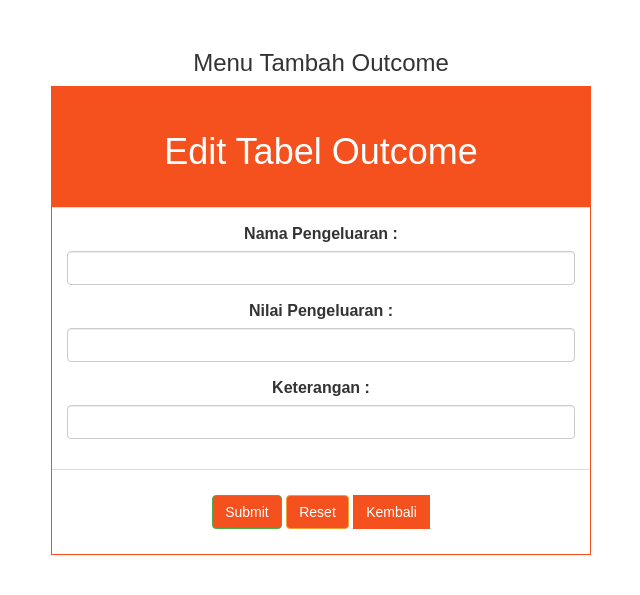
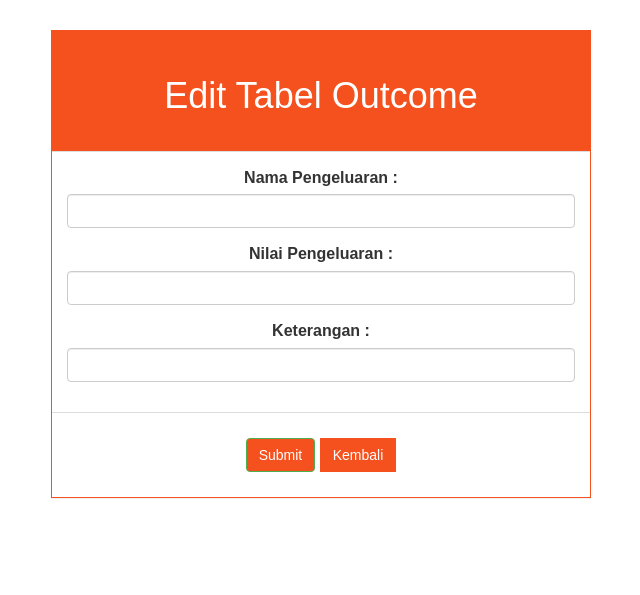
Before and after one commit to adithdwie/OutcomePDO, a PHP site: page /edit.php in a window 1280 px wide. Shown: the part 50-645 px from the top of the page, without its empty margins (319-959 px from the left). Run offline with PHP 8.4, Linux system fonts and the light colour scheme; data that the repository does not hold is empty.

Commit message:
Outcome PDO v1.2

```diff
--- a/action_insert.php
+++ b/action_insert.php
@@ -15,5 +15,8 @@ try {
 } catch (Exception $e) {
     $e->getMessage();
 }
-
+if ($outcome){
+       header('location:index.php');
+    } else { header('location:insert.php');
+    }
 ?>
--- a/edit.php
+++ b/edit.php
@@ -113,10 +113,7 @@ include('lib/config.php');
 	  </div>
 	</nav>
 	<div id="edit" class="container-fluid">
-	  <div class="text-center">
-		<h3> Menu Tambah Outcome </h3>
-	  </div>
-	  <div class="col-sm-3">
+	 <div class="col-sm-3">
 	  </div>
 		 <div class="col-sm-6">
 		  <div class="panel panel-default text-center">
@@ -140,7 +137,6 @@ include('lib/config.php');
 		    </div>
 			 <div class="panel-footer">
 			   <button type = 'submit' class="btn btn-success" name = 'submit' value = 'Submit'>Submit</button>
-			   <button type = 'reset' class="btn btn-warning" name = 'Reset' value = 'Reset' />Reset</button>
 			   <a class="btn btn-link" href = 'index.php'> Kembali </a>
 		     </div>
 			</form>
--- a/insert.php
+++ b/insert.php
@@ -95,9 +95,6 @@
 	  </div>
 	</nav>
 	<div id="pricing" class="container-fluid">
-	  <div class="text-center">
-		<h3> Menu Tambah Outcome </h3>
-	  </div>
 	  <div class="col-sm-3">
 	  </div>
 		<div class="row slideanim">
@@ -138,5 +135,4 @@
 </body>
 <script>
 </script>
-
 </html>
--- a/outcome.php
+++ b/outcome.php
@@ -48,12 +48,8 @@ class Outcome extends connect
         $sql = $this->conn->prepare('INSERT INTO outcomePDO (name,value,explanation) VALUES (?,?,?)');
         if ($this->name!=null||$this->value!=null){
         $sql->execute(array($this->name, $this->value, $this->explanation));
-	    echo " <script>alert('Selamat, Data berhasil disimpan. Kembali ke Menu Index.')</script>
-	     <meta http-equiv='refresh' content='2; url= index.php'/>  ";
-	    } else { echo "<script>alert('Mohon Maaf, Data gagal disimpan. Tetap di Menu Insert')</script>
-	        <meta http-equiv='refresh' content='2; url= insert.php'/> ";
-	    }
-    }
+    	}
+   	}
 
     public function update() {
         $sql = $this->conn->prepare('UPDATE outcomePDO SET name = ?,value = ?,explanation = ? WHERE id = ?');
```
Also changed, not shown: index.php (+11 -1 lines).
